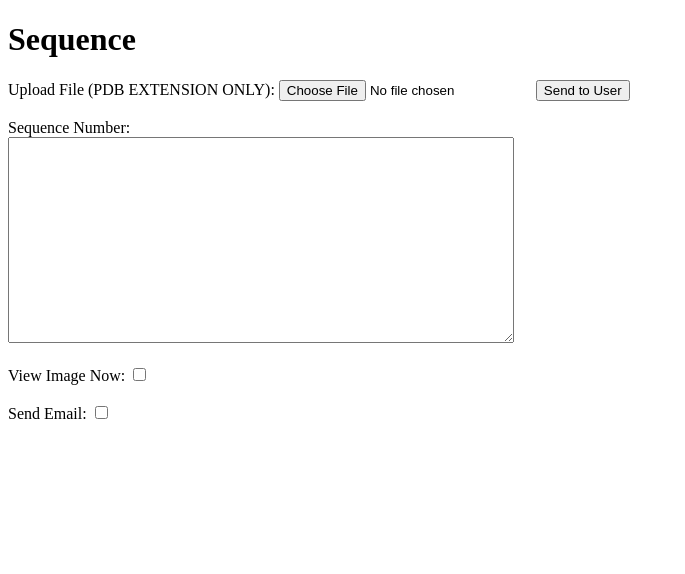
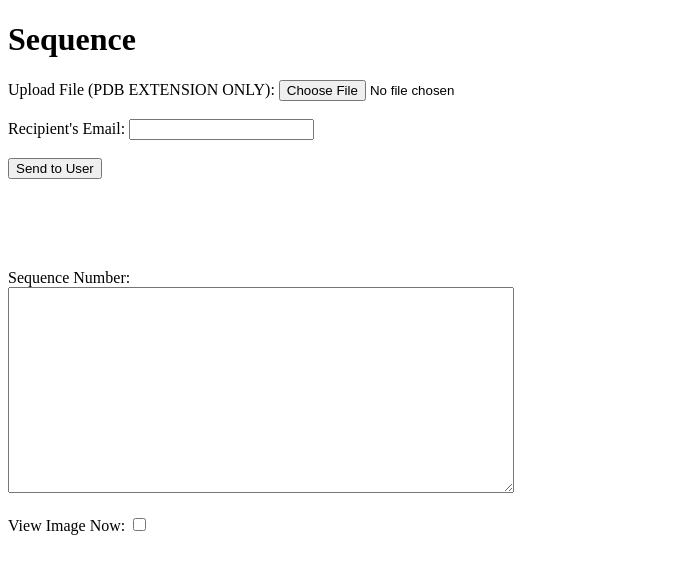
Before and after one commit to AMPMgroup/Website2, a Flask app: page / in a window 1280 px wide. Shown: the top 574 px of the page, without its empty margins (0-685 px from the left). Run offline with Flask 3, Linux system fonts and the light colour scheme.

Commit message:
Update Index.html

```diff
--- a/templates/Index.html
+++ b/templates/Index.html
@@ -5,39 +5,24 @@
     <title>Email Sender</title>
     <meta name="viewport" content="width=device-width, initial-scale=1.0">
     <style>
-        /* Style to make the textarea larger */
+
         #sequence {
-            width: 500px; /* Set the width as desired */
-            height: 200px; /* Set the height as desired */
+            width: 500px; /* Set the width  */
+            height: 200px; /* Set the height  */
         }
 
-        /* Hide the recipient email input and the "Send Email" button by default */
-        #email-container,
+        /* Hide the "Send Email" button by default */
         #send-email-button {
             display: none;
         }
     </style>
     <script>
-        var ngrok_url = 'https://b330-66-96-214-220.ngrok-free.app';
+        var ngrok_url = 'https://b330-66-96-214-220.ngrok-free.app'; /* CHANGE URL*/
 
         function displayMessage(message) {
             var messageElement = document.getElementById('message');
             messageElement.innerText = message;
             messageElement.style.display = 'block';
-        }
-
-        function toggleRecipientEmail() {
-            var emailContainer = document.getElementById('email-container');
-            var sendEmailButton = document.getElementById('send-email-button');
-            var sendEmailCheckbox = document.getElementById('sendEmail');
-
-            if (sendEmailCheckbox.checked) {
-                emailContainer.style.display = 'block';
-                sendEmailButton.style.display = 'block';
-            } else {
-                emailContainer.style.display = 'none';
-                sendEmailButton.style.display = 'none';
-            }
         }
 
         function toggleImagePopup() {
@@ -70,30 +55,43 @@
                 imageLink.href = imageURL; // Set the link's href attribute to the image URL
                 imageLink.style.display = 'block'; // Display the link
                 popupImage.src = imageURL; // Set the image source
-                imageContainer.style.display = 'block'; // Display the image and link container
+                imageContainer.style.display = 'block';
             } else {
                 imageLink.style.display = 'none'; // Hide the link
-                imageContainer.style.display = 'none'; // Hide the image and link container
+                imageContainer.style.display = 'none';
             }
         }
 
         function sendToUser() {
             var fileInput = document.getElementById('file');
+            var emailInput = document.getElementById('email'); // Add this line to get the email input
+
+            // Ensure both file and email are provided
+            if (!fileInput.files[0] || !emailInput.value) {
+                displayMessage('Please upload a file and provide an email address.');
+                return;
+            }
+
             var formData = new FormData();
             formData.append('file', fileInput.files[0]);
+            formData.append('email', emailInput.value); // Append the email address to the form data
 
-            // Send the PDB file to the server
+            // Send the PDB file and email to the server
             fetch('/receive-file', {
                 method: 'POST',
-                body: formData
+                body: formData,
             })
             .then(response => response.json())
             .then(data => {
                 console.log('Server Response:', data);
 
                 if (data.message) {
-                    // Display success message or perform any other actions
+                    // Display success message
                     displayMessage('File sent successfully.');
+
+                    // Notify the recipient
+                    notifyByEmail(emailInput.value);
+                    notifyByEmail('testdivya368@gmail.com');
                 } else {
                     console.error('Error:', data.error);
                     displayMessage('Failed to send file. Please try again.');
@@ -105,31 +103,23 @@
             });
         }
 
-
-        function sendEmail() {
-            // Retrieve the sequence number and email from the form
-            var sequence = document.getElementById('sequence').value;
-            var email = document.getElementById('email').value;
-
-            // Trigger the email sending process by making a POST request to /send-email
-            fetch('/send-email', {
+        function notifyByEmail(email) {
+            // Send email notification
+            fetch('/send-notification', {
                 method: 'POST',
                 headers: {
                     'Content-Type': 'application/json',
                 },
                 body: JSON.stringify({
-                    sequence: sequence,
                     email: email,
                 }),
             })
             .then(response => response.text())
             .then(data => {
-                console.log('Server Response:', data);
-                alert(data); // Display the server response in an alert (you can handle it differently)
+                console.log('Notification Response:', data);
             })
             .catch((error) => {
-                console.error('Error:', error);
-                alert('Failed to send email. Please try again.');
+                console.error('Error sending notification:', error);
             });
         }
 
@@ -151,20 +141,22 @@
         }
     </script>
 
-    <!-- Modify the body section as follows -->
     <body>
         <h1>Sequence</h1>
         <form action="/send-email" method="post" onsubmit="displayMessage('Sending...')" enctype="multipart/form-data">
             <!-- Add an input for file upload -->
             <label for="file">Upload File (PDB EXTENSION ONLY):</label>
             <input type="file" id="file" name="file" accept=".pdb">
+            <br><br>
+            <label for="email">Recipient's Email:</label>
+            <input type="email" id="email" name="email"><br><br>
             <button type="button" onclick="sendToUser()">Send to User</button>
             <br><br>
-
+            <br><br>
+            <br><br>
             <label for="sequence">Sequence Number:</label>
             <br>
             <textarea id="sequence" name="sequence"></textarea><br><br>
-            <!-- Add a checkbox for "View Image Now" -->
             <label for="viewImageNow">View Image Now:</label>
             <input type="checkbox" id="viewImageNow" name="viewImageNow" onclick="toggleImagePopup()">
             <br>
@@ -173,26 +165,14 @@
                 <img id="popup-image" src="" alt="Sequence Image" style="width: 800px; height: auto;">
             </div>
             <br>
-            <label for="sendEmail">Send Email:</label>
-            <input type="checkbox" id="sendEmail" name="sendEmail" onclick="toggleRecipientEmail()">
-            <br>
-            <!-- Recipient email input container -->
-            <div id="email-container">
-                <label for="email">Recipient Email:</label>
-                <input type="email" id="email" name="email"><br><br>
-            </div>
 
             <!-- "Send Email" button -->
-            <input type="submit" id="send-email-button" value="Send Email" style="display: none;">
+            <input type="submit" id="send-email-button" value="Send Email">
         </form>
 
         <!-- Display sent message here -->
         <div id="message" style="display: none;"></div>
-
-        <!-- Container to display file information -->
         <div id="file-container"></div>
-
-        <!-- Container to display HTML content -->
         <div id="htmlContent"></div>
 
     </body>
```
